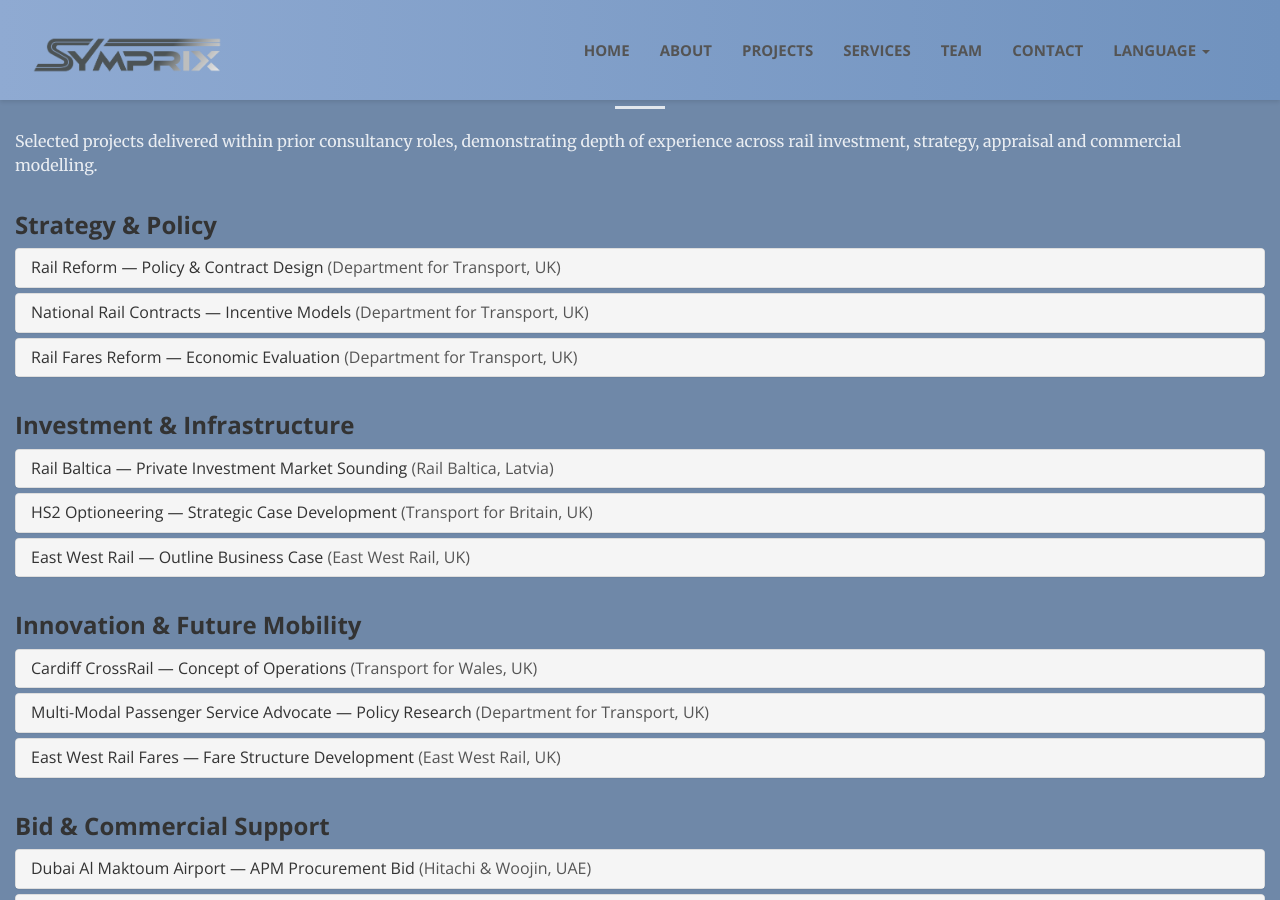
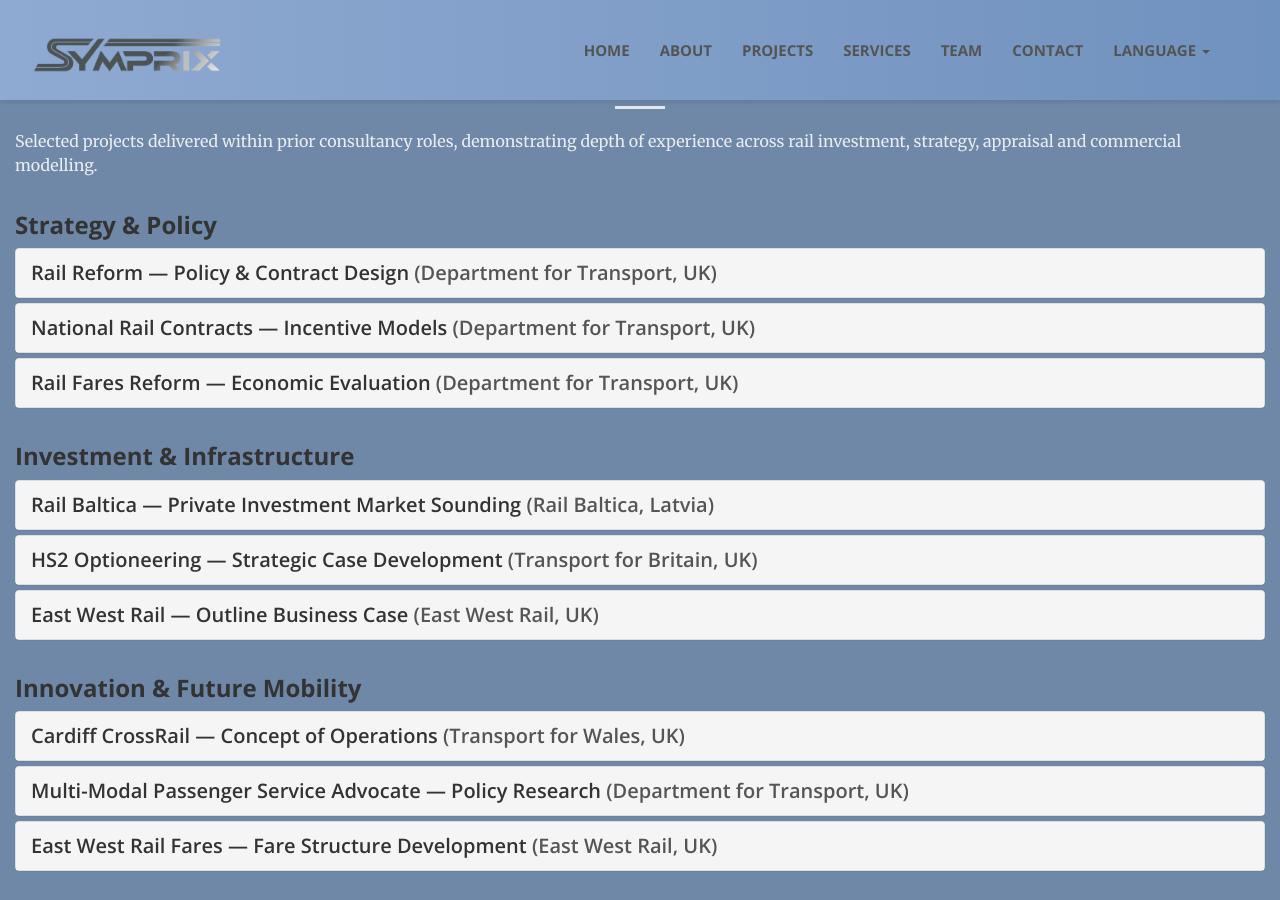
Before and after one commit to CD-Symprix/symprix, a Jekyll site: the page projects.html, which Jekyll copies as it is, in a window 1280 px wide and 900 px high, scrolled down 1172 px. Built offline with Jekyll 4.4.1, drawn with Linux system fonts in a browser that asks for light colours.

Commit message:
Update main.scss

```diff
--- a/css/main.scss
+++ b/css/main.scss
@@ -651,3 +651,13 @@ header.masthead.projects-hero {
 #all-projects .panel .text-muted {
   color: #555 !important;   /* dark grey */
 }
+
+#all-projects .panel-title {
+  font-size: 20px;     /* increase title size */
+  line-height: 1.4;
+  font-weight: 600;    /* slightly stronger */
+}
+
+#all-projects .panel-title a {
+  font-size: 20px;
+}
```
